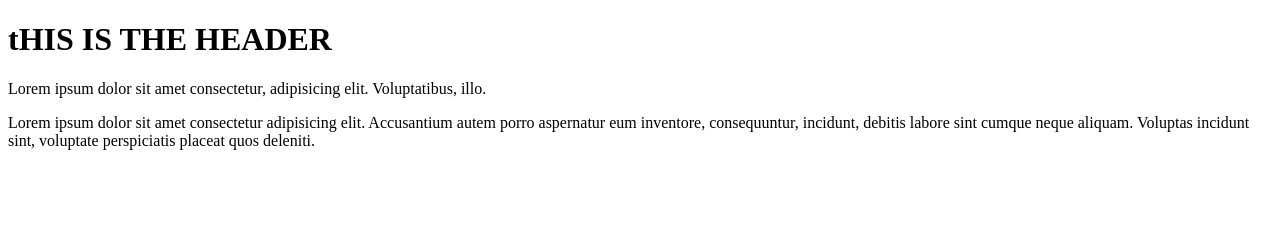
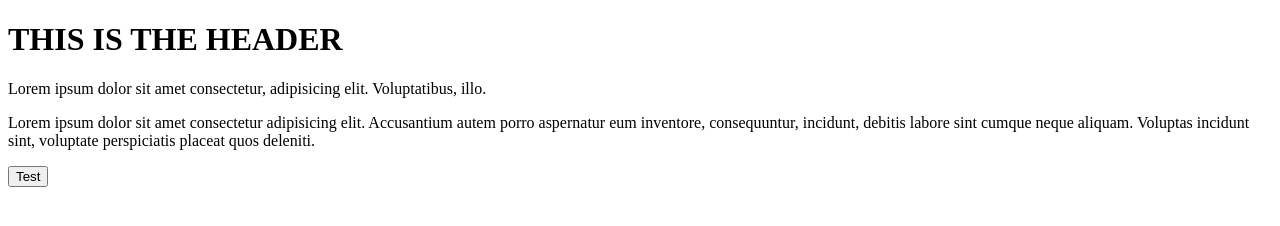
Before and after one commit to nkiliyumwami/git-test, a website: page index.html in a window 1280 px wide. Drawn offline with Linux system fonts and the light colour scheme.

Commit message:
Using NPM

```diff
--- a/index.html
+++ b/index.html
@@ -7,8 +7,14 @@
     <title>GIT COMMANDS</title>
 </head>
 <body>
-    <h1>tHIS IS THE HEADER</h1>
+    <h1>THIS IS THE HEADER</h1>
     <p>Lorem ipsum dolor sit amet consectetur, adipisicing elit. Voluptatibus, illo.</p>
     <p>Lorem ipsum dolor sit amet consectetur adipisicing elit. Accusantium autem porro aspernatur eum inventore, consequuntur, incidunt, debitis labore sint cumque neque aliquam. Voluptas incidunt sint, voluptate perspiciatis placeat quos deleniti.</p>
+    <section>
+        <div class="container">
+           <button>Test</button>
+        </div>
+    </section>
+
 </body>
 </html>
```
Also changed, not shown: package.json (added, +24 -0 lines), 2 other files.
